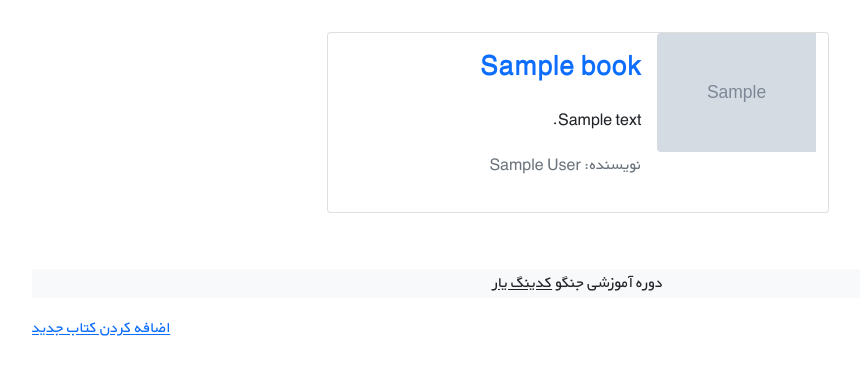
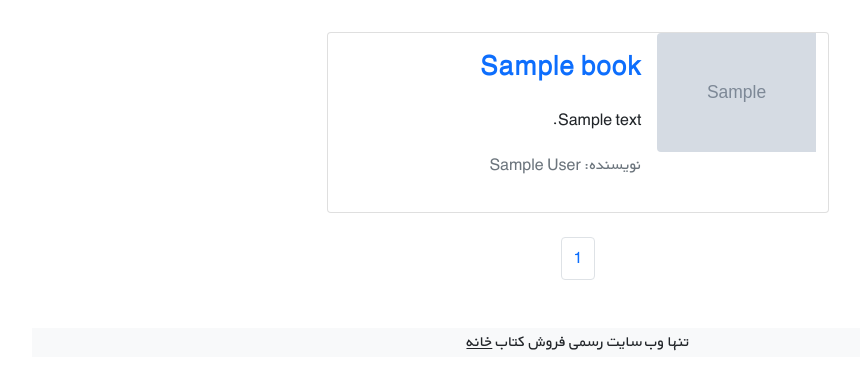
Before and after one commit to amir-malemir/django_book_store, a Django app: page /books/ in a window 1280 px wide. Shown: the part 61-451 px from the top of the page, without its empty margins (62-922 px from the left). Run offline with Django 5.2, Linux system fonts and the light colour scheme; tables that the repository leaves empty hold one stand-in row (values such as "Sample post"); grey boxes marked "Sample" are stand-in pictures; parts of the project's set-up code (start-up, migrations or seed data) failed here and were passed over.

Commit message:
add pagination to book list view

```diff
--- a/books/templates/books/book_list.html
+++ b/books/templates/books/book_list.html
@@ -18,7 +18,8 @@
                         <div class="col-md-8 h-100">
                             <div class="d-flex flex-column justify-content-between h-100">
                                 <div class="card-body">
-                                    <a class="text-decoration-none" href="{{ book.get_absolute_url }}"><h3 class="card-title"><strong>{{ book.title|capfirst }}</strong></h3></a>
+                                    <a class="text-decoration-none" href="{{ book.get_absolute_url }}"><h3
+                                            class="card-title"><strong>{{ book.title|capfirst }}</strong></h3></a>
                                     <p class="card-text pt-3">{{ book.description|truncatewords:30 }}</p>
                                     <p class="text-muted"> نویسنده: {{ book.author }}</p>
                                 </div>
@@ -29,10 +30,19 @@
             {% endfor %}
         </div>
 
+        <ul class="pagination justify-content-center mt-3" >
+            {% if page_obj.has_previous %}
+                <li class="page-item"><a class="page-link" href="?page={{ page_obj.previous_page_number }}">Previous</a></li>
+            {% endif %}
+            <li class="page-item"><a class="page-link" href="#">{{ page_obj.number }}</a></li>
+        {% if page_obj.has_next %}
+            <li class="page-item"><a class="page-link" href="?page={{ page_obj.next_page_number }}">Next</a></li>
+        {% endif %}
+        </ul>
+
         <footer class="bg-light text-center text-lg-start mt-5">
             <div class="text-center bg-grey">
-            <p>دوره آموزشی جنگو <a class="text-dark" href="https://codingyar.com/" target="_blank">کدینگ یار</a></p>
+                <p>تنها وب سایت رسمی فروش کتاب <a class="text-dark" href="#" target="_blank">خانه</a></p>
             </div>
         </footer>
-    <a href="{% url 'book_create' %}"> اضافه کردن کتاب جدید</a>
 {% endblock content %}
--- a/books/views.py
+++ b/books/views.py
@@ -7,6 +7,7 @@ from .models import Book
 
 class BookListView(generic.ListView):
     model = Book
+    paginate_by = 2
     template_name = 'books/book_list.html'
     context_object_name = 'books'
 
```
Lines whose indentation alone changed are shown as unchanged.
